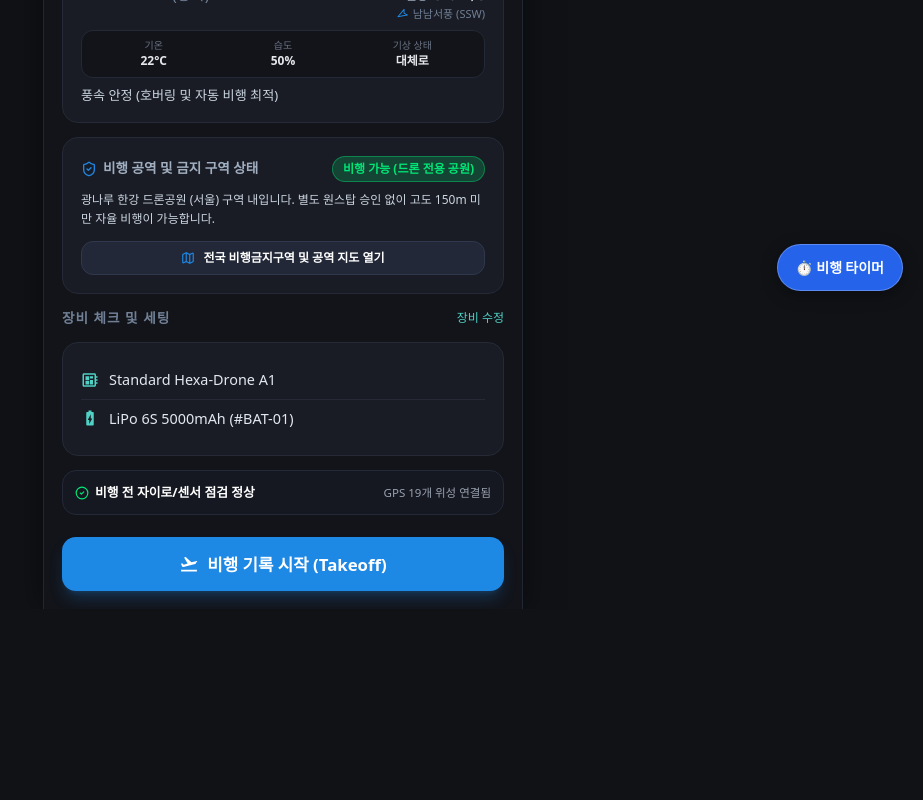
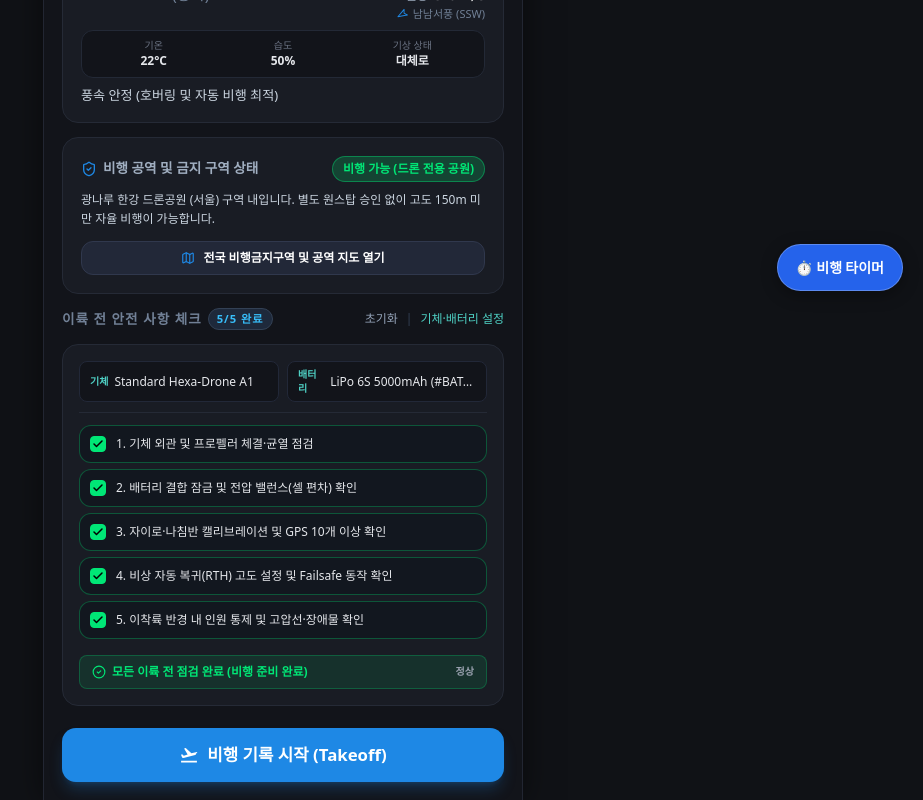
Before and after one commit to dydgl789-art/flight-log, a React (Vite) app: page / in a window 1280 px wide. Shown: the part 425-1225 px from the top of the page, without its empty margins (357-1280 px from the left). Before the commit the page ends 1034 px from the top, so only its background shows below. Built offline with nearby package versions, Linux system fonts and the light colour scheme; no server answers; a web font is replaced by a local one.

Commit message:
Update DashboardScreen.tsx

```diff
--- a/src/components/DashboardScreen.tsx
+++ b/src/components/DashboardScreen.tsx
@@ -13,6 +13,7 @@ import {
   MapPin,
   Map,
   RotateCw,
+  Check,
 } from 'lucide-react';
 
 interface DashboardScreenProps {
@@ -43,7 +44,32 @@ export const DashboardScreen: React.FC<DashboardScreenProps> = ({
   onSimulateKp,
 }) => {
   const [showKpInfo, setShowKpInfo] = useState(false);
-  const [showWindInfo, setShowWindInfo] = useState(false);
+
+  // 이륙 전 체크리스트 상태 (기본 5개 항목)
+  const [checklist, setChecklist] = useState<Record<string, boolean>>({
+    propeller: true,
+    battery: true,
+    sensor: true,
+    failsafe: true,
+    surroundings: true,
+  });
+
+  const toggleCheck = (key: string) => {
+    setChecklist(prev => ({ ...prev, [key]: !prev[key] }));
+  };
+
+  const allChecked = Object.values(checklist).every(Boolean);
+  const checkedCount = Object.values(checklist).filter(Boolean).length;
+
+  const setAllChecks = (status: boolean) => {
+    setChecklist({
+      propeller: status,
+      battery: status,
+      sensor: status,
+      failsafe: status,
+      surroundings: status,
+    });
+  };
 
   // NOAA Kp styling
   let kpBadgeClass = 'bg-[rgba(0,230,118,0.15)] text-[#00E676] border-[rgba(0,230,118,0.3)]';
@@ -183,7 +209,7 @@ export const DashboardScreen: React.FC<DashboardScreenProps> = ({
         )}
       </div>
 
-      {/* 2. 실시간 기상 및 풍속 모니터링 카드 (Weather & Wind Speed) */}
+      {/* 2. 실시간 기상 및 풍속 모니터링 카드 */}
       <div
         id="weather-card"
         className={`bg-[#191c24] rounded-[16px] p-[18px] border transition-all duration-300 ${windCardBorder}`}
@@ -212,7 +238,7 @@ export const DashboardScreen: React.FC<DashboardScreenProps> = ({
           </span>
         </div>
 
-        {/* Location selector trigger */}
+        {/* 위치 선택 트리거 */}
         <div className="flex items-center justify-between py-1 mb-2 text-xs border-b border-[#252a36]">
           <div className="flex items-center gap-1 text-[#e2e8f0] font-semibold truncate">
             <MapPin size={13} className="text-[#1E88E5] shrink-0" />
@@ -229,7 +255,6 @@ export const DashboardScreen: React.FC<DashboardScreenProps> = ({
 
         {weatherData ? (
           <div>
-            {/* Primary Wind Speed Display */}
             <div className="flex items-baseline justify-between mb-2">
               <div className="flex items-baseline gap-[6px]">
                 <span
@@ -257,7 +282,6 @@ export const DashboardScreen: React.FC<DashboardScreenProps> = ({
               </div>
             </div>
 
-            {/* Weather Metrics Row */}
             <div className="grid grid-cols-3 gap-1.5 py-2 px-2.5 bg-[#12141a] rounded-xl text-center text-xs mb-2 border border-[#232936]">
               <div>
                 <span className="text-[10px] text-gray-500 block">기온</span>
@@ -275,7 +299,6 @@ export const DashboardScreen: React.FC<DashboardScreenProps> = ({
               </div>
             </div>
 
-            {/* Suitability explanation */}
             <div className="text-[0.82rem] text-[#cbd5e0] leading-snug">
               {weatherData.flightSuitability}
             </div>
@@ -285,7 +308,7 @@ export const DashboardScreen: React.FC<DashboardScreenProps> = ({
         )}
       </div>
 
-      {/* 3. 비행 공역 및 비행 금지 구역 점검 카드 (Airspace Zone Check) */}
+      {/* 3. 비행 공역 및 비행 금지 구역 점검 카드 */}
       <div className="bg-[#191c24] rounded-[16px] p-[18px] border border-[#252a36]">
         <div className="flex justify-between items-center mb-2">
           <span className="text-[0.85rem] text-[#a0aec0] font-semibold flex items-center gap-1.5">
@@ -318,46 +341,173 @@ export const DashboardScreen: React.FC<DashboardScreenProps> = ({
         </button>
       </div>
 
-      {/* 4. 장비 체크 및 세팅 섹션 */}
+      {/* 4. 이륙 전 필수 안전 점검 섹션 (업그레이드 완료) */}
       <div className="flex items-center justify-between">
-        <h2 className="text-[0.85rem] uppercase tracking-[1px] text-[#718096] font-bold">
-          장비 체크 및 세팅
+        <h2 className="text-[0.85rem] uppercase tracking-[1px] text-[#718096] font-bold flex items-center gap-1.5">
+          <span>이륙 전 안전 사항 체크</span>
+          <span className="text-[0.7rem] px-2 py-0.5 rounded-full bg-[#1e293b] text-[#38bdf8] border border-[#334155]">
+            {checkedCount}/5 완료
+          </span>
         </h2>
+        <div className="flex items-center gap-2">
+          <button
+            onClick={() => setAllChecks(!allChecked)}
+            className="text-xs text-[#94a3b8] hover:text-white transition-colors"
+          >
+            {allChecked ? '초기화' : '전체 확인'}
+          </button>
+          <span className="text-[#334155] text-xs">|</span>
           <button
             id="btn-edit-equipment-inline"
             onClick={onEditEquipment}
             className="text-xs text-[#4fd1c5] hover:underline"
           >
-          장비 수정
+            기체·배터리 설정
           </button>
-      </div>
-
-      <div className="bg-[#191c24] rounded-[16px] p-[18px] border border-[#252a36]">
-        {/* Drone item */}
-        <div className="flex items-center gap-[10px] py-2 text-[0.9rem] text-[#e2e8f0] border-b border-[#252a36]">
-          <svg className="w-[18px] h-[18px] fill-[#4fd1c5] shrink-0" viewBox="0 0 24 24">
-            <path d="M22 9V7h-2V5c0-1.1-.9-2-2-2H4c-1.1 0-2 .9-2 2v14c0 1.1.9 2 2 2h14c1.1 0 2-.9 2-2v-2h2v-2h-2v-2h2v-2h-2V9h2zm-4 10H4V5h14v14zM6 13h5v5H6zm6-6h4v3h-4zM6 7h5v5H6zm6 5h4v6h-4z" />
-          </svg>
-          <span className="font-medium truncate">{equipment.droneModel}</span>
-        </div>
-
-        {/* Battery item */}
-        <div className="flex items-center gap-[10px] py-2 text-[0.9rem] text-[#e2e8f0]">
-          <svg className="w-[18px] h-[18px] fill-[#4fd1c5] shrink-0" viewBox="0 0 24 24">
-            <path d="M15.67 4H14V2h-4v2H8.33C7.6 4 7 4.6 7 5.33v15.33C7 21.4 7.6 22 8.33 22h7.33c.74 0 1.34-.6 1.34-1.33V5.33C17 4.6 16.4 4 15.67 4zM11 20v-5.5H9L13 7v5.5h2L11 20z" />
-          </svg>
-          <span className="font-medium truncate">{equipment.batteryModel}</span>
         </div>
       </div>
 
-      {/* 5. 비행 전 종합 안전 점검 배너 */}
-      <div className="bg-[#151821] rounded-[14px] p-3 border border-[#232936] text-[0.8rem]">
-        <div className="flex items-center justify-between text-gray-400">
-          <div className="flex items-center gap-1.5 text-[#00E676]">
+      {/* 안전 체크리스트 & 등록 장비 카드 */}
+      <div className="bg-[#191c24] rounded-[16px] p-[16px] border border-[#252a36] space-y-3">
+        {/* 등록된 기체 / 배터리 요약 칩 */}
+        <div className="grid grid-cols-2 gap-2 pb-2.5 border-b border-[#252a36] text-xs">
+          <div className="flex items-center gap-1.5 bg-[#12141a] px-2.5 py-1.5 rounded-lg border border-[#222838]">
+            <span className="text-[#4fd1c5] font-bold text-[10px]">기체</span>
+            <span className="text-gray-200 truncate font-medium">{equipment.droneModel}</span>
+          </div>
+          <div className="flex items-center gap-1.5 bg-[#12141a] px-2.5 py-1.5 rounded-lg border border-[#222838]">
+            <span className="text-[#4fd1c5] font-bold text-[10px]">배터리</span>
+            <span className="text-gray-200 truncate font-medium">{equipment.batteryModel}</span>
+          </div>
+        </div>
+
+        {/* 인터랙티브 안전 점검 항목 5종 */}
+        <div className="space-y-1.5">
+          {/* 항목 1 */}
+          <div
+            onClick={() => toggleCheck('propeller')}
+            className={`flex items-center gap-2.5 p-2.5 rounded-xl cursor-pointer border transition-all ${
+              checklist.propeller
+                ? 'bg-[#12171f] border-[#00E676]/30 text-gray-200'
+                : 'bg-[#151821] border-[#252a36] text-gray-400'
+            }`}
+          >
+            <div
+              className={`w-4 h-4 rounded flex items-center justify-center shrink-0 border ${
+                checklist.propeller
+                  ? 'bg-[#00E676] border-[#00E676] text-black'
+                  : 'border-gray-500 bg-transparent'
+              }`}
+            >
+              {checklist.propeller && <Check size={12} strokeWidth={3} />}
+            </div>
+            <span className="text-xs">1. 기체 외관 및 프로펠러 체결·균열 점검</span>
+          </div>
+
+          {/* 항목 2 */}
+          <div
+            onClick={() => toggleCheck('battery')}
+            className={`flex items-center gap-2.5 p-2.5 rounded-xl cursor-pointer border transition-all ${
+              checklist.battery
+                ? 'bg-[#12171f] border-[#00E676]/30 text-gray-200'
+                : 'bg-[#151821] border-[#252a36] text-gray-400'
+            }`}
+          >
+            <div
+              className={`w-4 h-4 rounded flex items-center justify-center shrink-0 border ${
+                checklist.battery
+                  ? 'bg-[#00E676] border-[#00E676] text-black'
+                  : 'border-gray-500 bg-transparent'
+              }`}
+            >
+              {checklist.battery && <Check size={12} strokeWidth={3} />}
+            </div>
+            <span className="text-xs">2. 배터리 결합 잠금 및 전압 밸런스(셀 편차) 확인</span>
+          </div>
+
+          {/* 항목 3 */}
+          <div
+            onClick={() => toggleCheck('sensor')}
+            className={`flex items-center gap-2.5 p-2.5 rounded-xl cursor-pointer border transition-all ${
+              checklist.sensor
+                ? 'bg-[#12171f] border-[#00E676]/30 text-gray-200'
+                : 'bg-[#151821] border-[#252a36] text-gray-400'
+            }`}
+          >
+            <div
+              className={`w-4 h-4 rounded flex items-center justify-center shrink-0 border ${
+                checklist.sensor
+                  ? 'bg-[#00E676] border-[#00E676] text-black'
+                  : 'border-gray-500 bg-transparent'
+              }`}
+            >
+              {checklist.sensor && <Check size={12} strokeWidth={3} />}
+            </div>
+            <span className="text-xs">3. 자이로·나침반 캘리브레이션 및 GPS 10개 이상 확인</span>
+          </div>
+
+          {/* 항목 4 */}
+          <div
+            onClick={() => toggleCheck('failsafe')}
+            className={`flex items-center gap-2.5 p-2.5 rounded-xl cursor-pointer border transition-all ${
+              checklist.failsafe
+                ? 'bg-[#12171f] border-[#00E676]/30 text-gray-200'
+                : 'bg-[#151821] border-[#252a36] text-gray-400'
+            }`}
+          >
+            <div
+              className={`w-4 h-4 rounded flex items-center justify-center shrink-0 border ${
+                checklist.failsafe
+                  ? 'bg-[#00E676] border-[#00E676] text-black'
+                  : 'border-gray-500 bg-transparent'
+              }`}
+            >
+              {checklist.failsafe && <Check size={12} strokeWidth={3} />}
+            </div>
+            <span className="text-xs">4. 비상 자동 복귀(RTH) 고도 설정 및 Failsafe 동작 확인</span>
+          </div>
+
+          {/* 항목 5 */}
+          <div
+            onClick={() => toggleCheck('surroundings')}
+            className={`flex items-center gap-2.5 p-2.5 rounded-xl cursor-pointer border transition-all ${
+              checklist.surroundings
+                ? 'bg-[#12171f] border-[#00E676]/30 text-gray-200'
+                : 'bg-[#151821] border-[#252a36] text-gray-400'
+            }`}
+          >
+            <div
+              className={`w-4 h-4 rounded flex items-center justify-center shrink-0 border ${
+                checklist.surroundings
+                  ? 'bg-[#00E676] border-[#00E676] text-black'
+                  : 'border-gray-500 bg-transparent'
+              }`}
+            >
+              {checklist.surroundings && <Check size={12} strokeWidth={3} />}
+            </div>
+            <span className="text-xs">5. 이착륙 반경 내 인원 통제 및 고압선·장애물 확인</span>
+          </div>
+        </div>
+
+        {/* 체크 종합 상태 배너 */}
+        <div className="pt-1">
+          {allChecked ? (
+            <div className="flex items-center justify-between text-xs text-[#00E676] bg-[#00E676]/10 px-3 py-2 rounded-lg border border-[#00E676]/25 font-semibold">
+              <span className="flex items-center gap-1.5">
                 <CheckCircle2 size={14} />
-            <span className="font-semibold text-white">비행 전 자이로/센서 점검 정상</span>
+                모든 이륙 전 점검 완료 (비행 준비 완료)
+              </span>
+              <span className="text-[10px] text-gray-400">정상</span>
             </div>
-          <span className="text-[0.72rem] text-gray-400">GPS 19개 위성 연결됨</span>
+          ) : (
+            <div className="flex items-center justify-between text-xs text-[#FFD600] bg-[#FFD600]/10 px-3 py-2 rounded-lg border border-[#FFD600]/25 font-medium">
+              <span className="flex items-center gap-1.5">
+                <AlertTriangle size={14} />
+                미점검 항목이 남아있습니다 ({5 - checkedCount}개)
+              </span>
+              <span className="text-[10px] text-gray-400">확인 필요</span>
+            </div>
+          )}
         </div>
       </div>
 
@@ -375,7 +525,7 @@ export const DashboardScreen: React.FC<DashboardScreenProps> = ({
         </div>
       )}
 
-      {/* 6. Action Button at Bottom */}
+      {/* 6. 이륙 액션 버튼 */}
       <div className="mt-auto pt-2">
         <button
           id="btn-takeoff"
```
Lines whose indentation alone changed are shown as unchanged.
